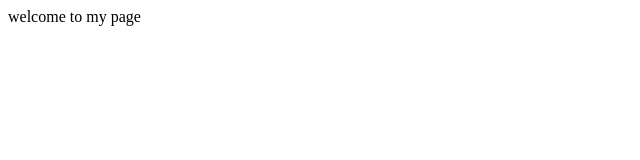
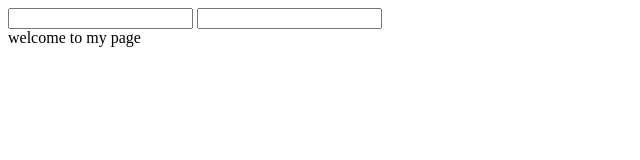
Before and after one commit to aliking66/myfirstsite, a plain HTML site: page index.html in a window 1280 px wide. Shown: the whole page, without its empty margins (0-640 px from the left). Drawn offline with Linux system fonts and the light colour scheme.

Commit message:
Update index.html

```diff
--- a/index.html
+++ b/index.html
@@ -7,6 +7,11 @@
 
 </head>
 <body>
+    <form enctype="text/plain" action="mailto:ali28608@gmail.com" method="post">
+        <input type="text" name="username">
+        <input type="email" name="email">
+    </form>
+
  welcome to my page
 </body>
 </html>
```
